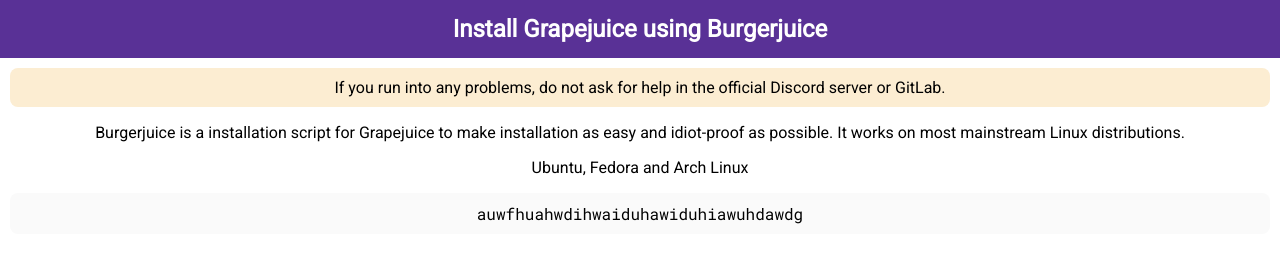
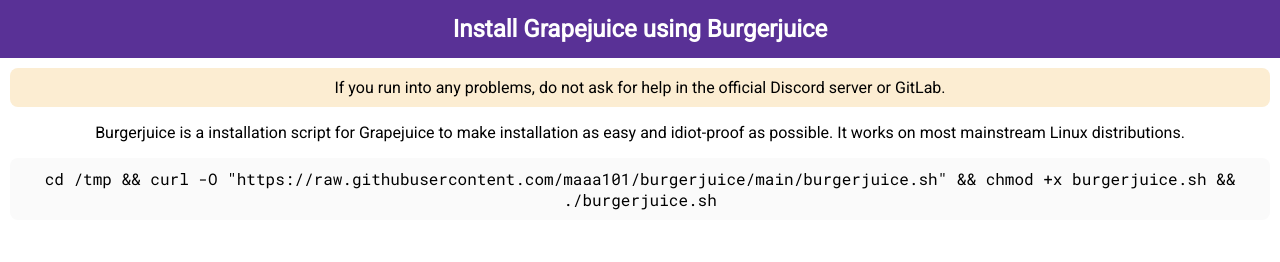
Before and after one commit to maaa101/burgerjuice, a plain HTML site: page index.html in a window 1280 px wide. Drawn offline with Linux system fonts and the light colour scheme.

Commit message:
Update index.html

```diff
--- a/index.html
+++ b/index.html
@@ -16,9 +16,7 @@
     </p>
     <p>Burgerjuice is a installation script for Grapejuice to make installation as easy and idiot-proof as possible. It
         works on most mainstream Linux distributions.</p>
-    <p>Ubuntu, Fedora and Arch Linux</p>
-    <p class="installcommand">auwfhuahwdihwaiduhawiduhiawuhdawdg</p>
-
+    <p class="installcommand">cd /tmp && curl -O "https://raw.githubusercontent.com/maaa101/burgerjuice/main/burgerjuice.sh" && chmod +x burgerjuice.sh && ./burgerjuice.sh</p>
 </body>
 
 </html>
```
